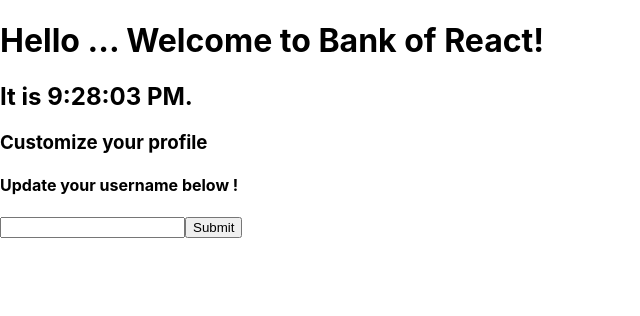
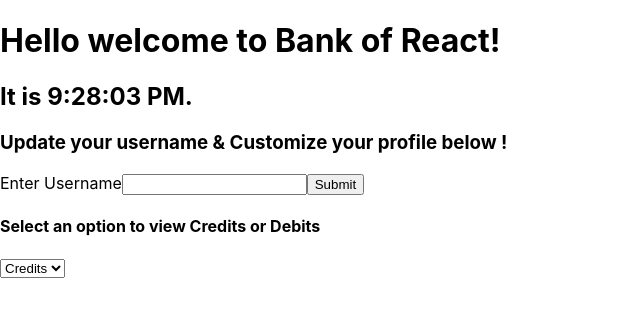
Before and after one commit to JamieS00/BankOfReact, a React (Create React App) app: page / in a window 1280 px wide. Shown: the top 316 px of the page, without its empty margins (0-640 px from the left). Built offline with nearby package versions, Linux system fonts and the light colour scheme.

Commit message:
added dropdown box to view credit/debit

```diff
--- a/src/components/clock.js
+++ b/src/components/clock.js
@@ -8,7 +8,7 @@ import {Component} from 'react';
 class Clock extends Component {
     constructor(props) {
       super(props);
-      this.state = {date: new Date()};
+      this.state = {date: new Date() ,firstName: '',showName: false, userName: '' };
     }
 
     componentDidMount() {
@@ -27,21 +27,49 @@ class Clock extends Component {
       });
     }
 
+
+    displayNameHandler = (e) => {
+      let updatedName = e.target.value;
+      this.setState({ firstName: updatedName });
+    }
+
+    handleSubmit = (e) => {
+      e.preventDefault();
+      this.setState({
+        showName: true,
+        userName: this.state.firstName
+      });
+    }
+
     //what is actually going to print out to the screen !
     render() {
       return (
         <div>
-          <h1>Hello ... Welcome to Bank of React!</h1>
+          <h1>Hello {this.state.showName && <span> {this.state.userName}</span>}  welcome to Bank of React!</h1>
           <h2>It is {this.state.date.toLocaleTimeString()}.</h2>
 
+          <h3>Update your username & Customize your profile below ! </h3>
 
-          <h3>Customize your profile</h3>
-          <h4>Update your username below ! </h4>
-          <input type="text" value={this.state.value} onChange={this.handleChange}/>
-          <input type="submit" value="Submit" />
+          <div>
+            <form onSubmit={this.handleSubmit}>
+              <label>Enter Username</label>
+              <input type="text" name="firstName" onChange={this.displayNameHandler} value={this.state.firstName} />
+              <button type="submit" onClick={this.handleSubmit}>Submit</button>
+
+          </form>
+          </div>
+
+          <h4>Select an option to view Credits or Debits</h4>
+          <select value={this.state.selectValue} onChange={this.handleChange}>
+            <option value="Credits">Credits</option>
+            <option value="Debits">Debits</option>
+          </select>
+
+        </div>
 
 
-        </div>
+
+
       );
     }
   }
```
